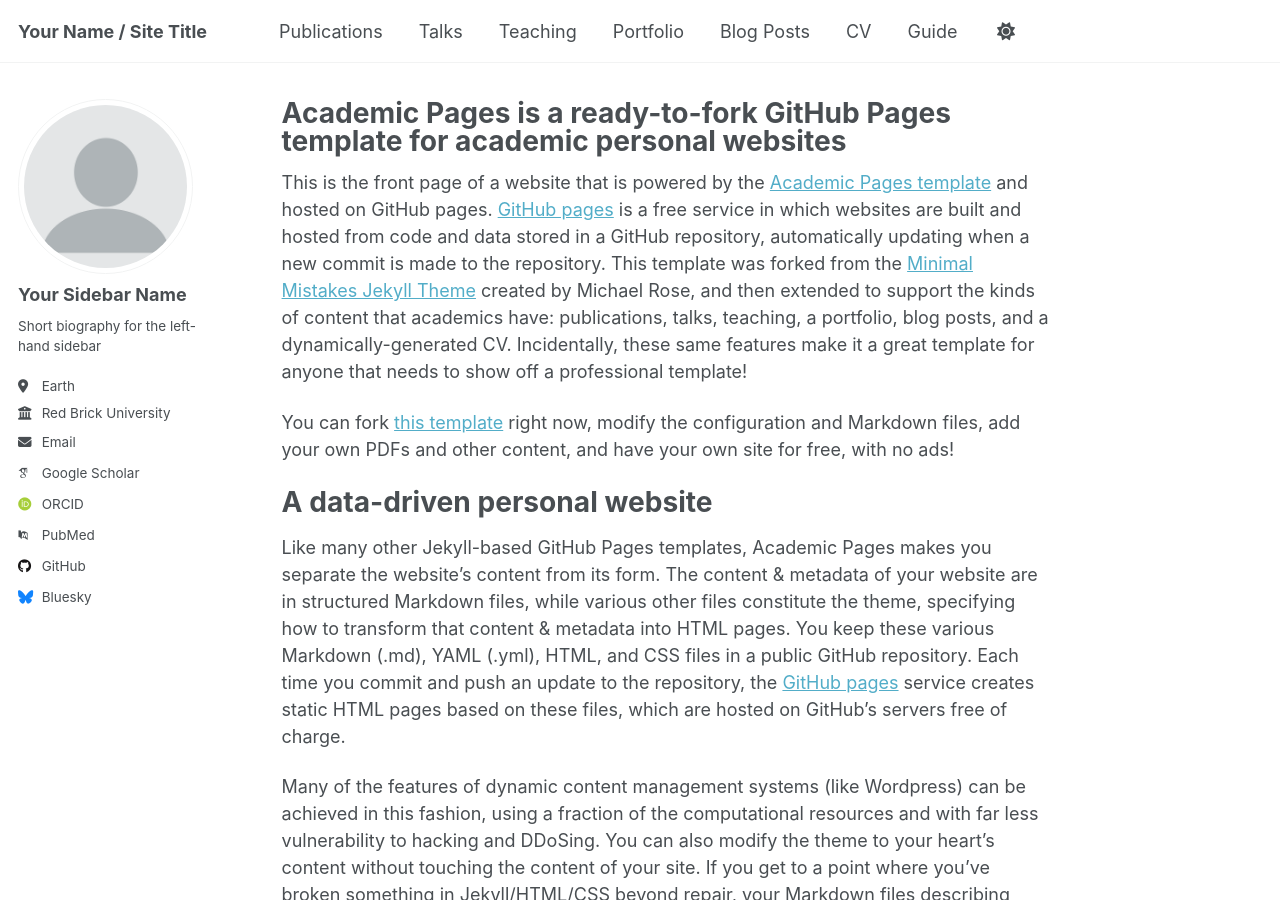
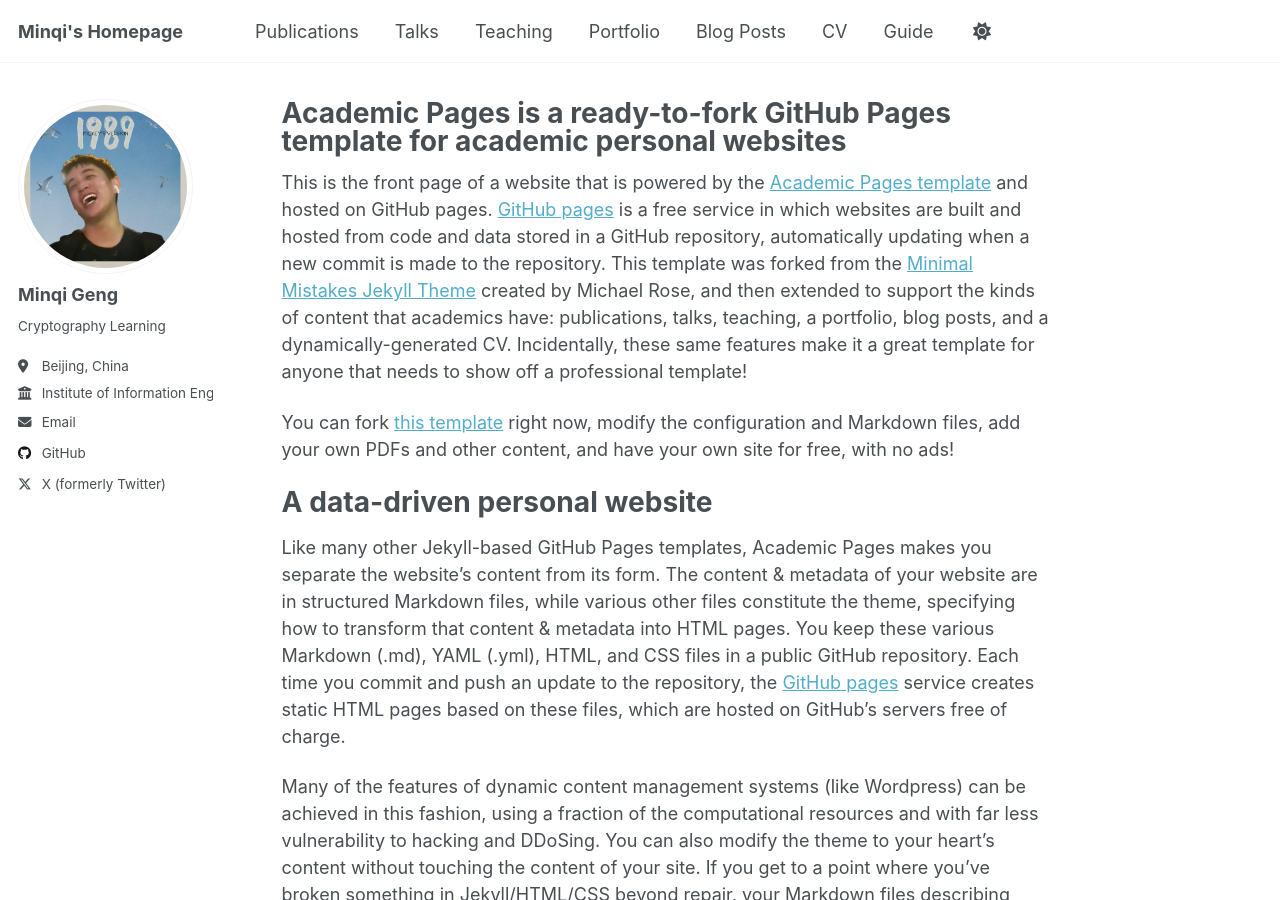
Before and after one commit to goingon17/goingon17.github.io, a Jekyll site: the page built from _pages/about.md, in a window 1280 px wide and 900 px high. Built offline with Jekyll 4.4.1, drawn with Linux system fonts in a browser that asks for light colours; some web fonts are replaced; a script that is not in the unit is left out.

```diff
--- a/_config.yml
+++ b/_config.yml
@@ -9,50 +9,48 @@
 # Basic Site Settings
 locale                   : "en-US"
 site_theme               : "default"
-title                    : "Your Name / Site Title"
+title                    : "Minqi's Homepage"
 title_separator          : "-"
 name                     : &name "Your Name"
 description              : &description "personal description"
-url                      : https://academicpages.github.io # the base hostname & protocol for your site e.g. "https://[your GitHub username].github.io" or if you already have some other page hosted on Github then use "https://[your GitHub username].github.io/[Your Repo Name]"
+url                      : https://goingon17.github.io # the base hostname & protocol for your site e.g. "https://[your GitHub username].github.io" or if you already have some other page hosted on Github then use "https://[your GitHub username].github.io/[Your Repo Name]"
 baseurl                  : "" # the subpath of your site, e.g. "/blog"
-repository               : "academicpages/academicpages.github.io"
+repository               : "goingon17/goingon17.github.io"
 
 # Site Author - The following control what appear as part of the author content on the side bar.
 #               If a field is blank the icon and link will not appear, otherwise it will be shown.
 #               Additional customization can be done by editing /_includes/author-profile.html
 author:
   # Biographic information
-  avatar           : "profile.png"
-  name             : "Your Sidebar Name"
+  avatar           : "profile.jpg"
+  name             : "Minqi Geng"
   pronouns         : # example: "she/her"
-  bio              : "Short biography for the left-hand sidebar"
-  location         : "Earth"
-  employer         : "Red Brick University"
+  bio              : "Cryptography Learning"
+  location         : "Beijing, China"
+  employer         : "Institute of Information Engineering, Chinese Academy of Sciences"
   uri              : # URL
-  email            : "none@example.org"
+  email            : "minqigeng@gmail.com"
 
   # Academic websites
   academia         : # URL
   arxiv            : # URL - Update with the correct link to your profile
-  googlescholar    : "https://scholar.google.com/citations?user=PS_CX0AAAAAJ"
-  impactstory      : # URL
-  orcid            : "http://orcid.org/yourorcidurl"
+  googlescholar    :
+  orcid            :
   semantic         : # URL
-  pubmed           : "https://www.ncbi.nlm.nih.gov/pubmed/?term=john+snow"
-  researchgate     : # URL
+  pubmed           :
   scopus           : # URL
 
   # Repositories and software development
   bitbucket        : # Username - Update with your username on the site
   codepen          : # Username
   dribbble         : # Username
-  github           : "academicpages"
+  github           : "goingon17"
   kaggle           : # Username
   stackoverflow    : # User number or user number and name (i.e., use "1" or "1/jeff-atwood")
 
   # Social media
   artstation       : # Username
-  bluesky          : "bsky.app" # Replace this with you Bluesky username
+  bluesky          : # Replace this with you Bluesky username
   facebook         : # Username
   flickr           : # Username
   foursquare       : # Username
@@ -69,7 +67,7 @@ author:
   steam            : # Username
   telegram         : # URL
   tumblr           : # Username
-  twitter          : # Username for X / Twitter
+  twitter          : "goingon0x11" # Username for X / Twitter
   vine             : # Username
   weibo            : # Username
   wikipedia        : # Username
```
Also changed, not shown: images/profile.jpg (added), 1 other file.
